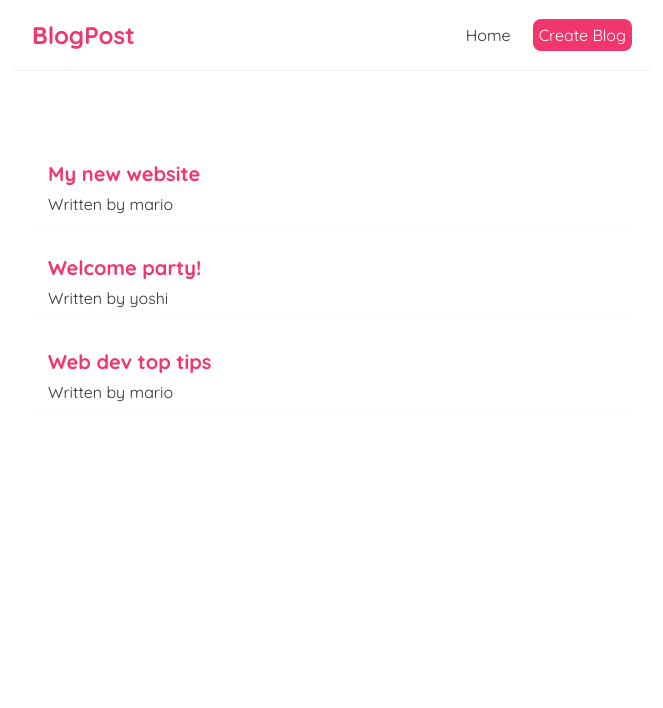
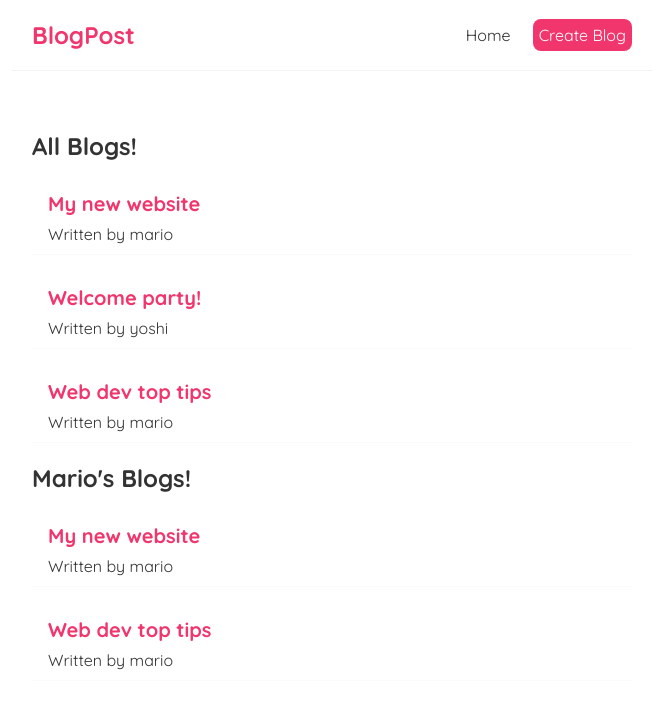
Before and after one commit to ishaanbajpai/BlogPost-React-blogging-app, a React (Create React App) app: page / in a window 1280 px wide. Shown: the top 708 px of the page, without its empty margins (308-971 px from the left). Built offline with nearby package versions, Linux system fonts and the light colour scheme; the HTML template or start-up script is replaced by a standard one.

Commit message:
added seperate BlogLists component

```diff
--- /dev/null
+++ b/src/BlogsList.js
@@ -0,0 +1,18 @@
+const BlogsList = ({blogs, title}) => {
+    // const blogs = props.blogs;
+    // const title = props.title;
+    return (
+        <div className="blogs-list">
+            <h2>{title}</h2>
+            {blogs.map((blog)=>(
+            <div className="blog-preview" key={blog.id}>
+                <h2>{blog.title}</h2>
+                <p>Written by {blog.author}</p>
+            </div>
+        ))}
+        </div>
+    );
+}
+
+export default BlogsList;
+;
--- a/src/Home.js
+++ b/src/Home.js
@@ -1,4 +1,5 @@
 import { useState } from "react";
+import BlogsList from "./BlogsList";
 
     const Home = () => {
         const [blogs, setBlogs] = useState([
@@ -8,12 +9,8 @@ import { useState } from "react";
           ]);
     return (
         <div className="home">
-            {blogs.map((blog)=>(
-                <div className="blog-preview" key={blog.id}>
-                    <h2>{blog.title}</h2>
-                    <p>Written by {blog.author}</p>
-                </div>
-            ))}
+            <BlogsList blogs = {blogs} title = "All Blogs!"></BlogsList>
+            <BlogsList blogs = {blogs.filter((blog)=> blog.author === 'mario')} title = "Mario's Blogs!"></BlogsList>
         </div>
     );
 }
```
